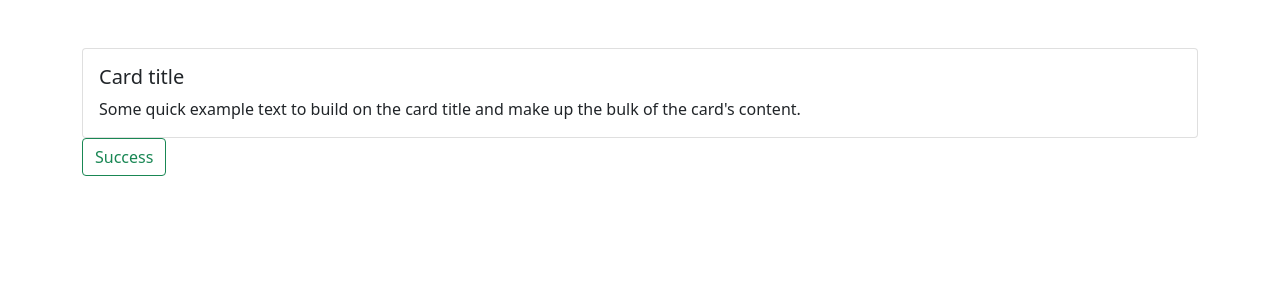
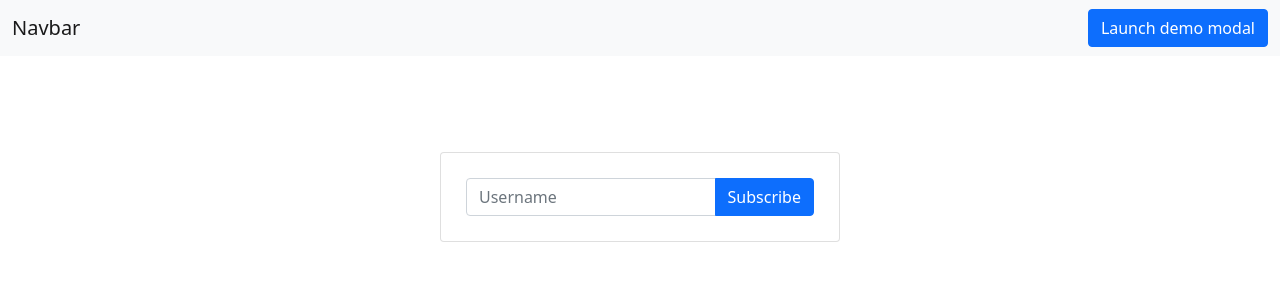
Before and after one commit to NishikantaRay/sharkhacks3, an Angular app: page / in a window 1280 px wide. Shown: the top 300 px of the page. Built offline with nearby package versions, Linux system fonts and the light colour scheme.

Commit message:
added form

```diff
--- a/src/app/app.component.html
+++ b/src/app/app.component.html
@@ -1,4 +1,4 @@
-<!-- <app-home></app-home> -->
-<app-admin></app-admin>
+<app-home></app-home>
+<!-- <app-admin></app-admin> -->
 
 <!-- <app-ad-list></app-ad-list>  -->
--- a/src/app/home/home.component.css
+++ b/src/app/home/home.component.css
@@ -0,0 +1,3 @@
+.subscribe{
+    margin-top: 500px;
+}
--- a/src/app/home/home.component.html
+++ b/src/app/home/home.component.html
@@ -8,6 +8,19 @@
         </div>
     </div>
 </nav>
+<section class="subscribe pt-5 mt-5" >
+  <div class="card mx-auto "  style="width:25rem;">
+    <form >
+      <div class="card-body" style="padding: 25px;">
+        <div class="input-group flex-nowrap">
+            <input type="text" class="form-control" placeholder="Username" aria-label="Username" aria-describedby="addon-wrapping">
+            <button type="button" class="btn btn-primary">Subscribe</button>
+
+        </div>
+      </div>
+    </form>
+  </div>
+</section>
 <!-- Modal -->
 <div class="modal fade" id="exampleModal" tabindex="-1" aria-labelledby="exampleModalLabel" aria-hidden="true">
     <div class="modal-dialog">
@@ -17,22 +30,25 @@
         <button type="button" class="btn-close" data-bs-dismiss="modal" aria-label="Close"></button>
         </div>
         <div class="modal-body">
-        ...
+        <form >
+          <div class="mb-3">
+            <label for="exampleFormControlInput1" class="form-label">Email address</label>
+            <input type="email" class="form-control" id="exampleFormControlInput1" placeholder="name@example.com">
+          </div>
+          <div class="mb-3">
+            <label for="exampleFormControlInput1" class="form-label">Ad title</label>
+            <input type="text" class="form-control" id="exampleFormControlInput1" placeholder="name@example.com">
+          </div>
+          <div class="mb-3">
+            <label for="exampleFormControlTextarea1" class="form-label">Ad desc</label>
+            <textarea class="form-control" id="exampleFormControlTextarea1" rows="3"></textarea>
+          </div>
+        </form>
         </div>
         <div class="modal-footer">
         <button type="button" class="btn btn-secondary" data-bs-dismiss="modal">Close</button>
-        <button type="button" class="btn btn-primary">Save changes</button>
+        <button type="button" class="btn btn-primary">Submit</button>
         </div>
     </div>
     </div>
 </div>
-<div class="card mx-auto" style="width: 200px;" style="width:18rem;">
-  <div class="card-body">
-    <div class="input-group flex-nowrap">
-        <input type="text" class="form-control" placeholder="Username" aria-label="Username" aria-describedby="addon-wrapping">
-        <button type="button" class="btn btn-primary">
-            Subscribe
-          </button>
-    </div>
-  </div>
-</div>
```
